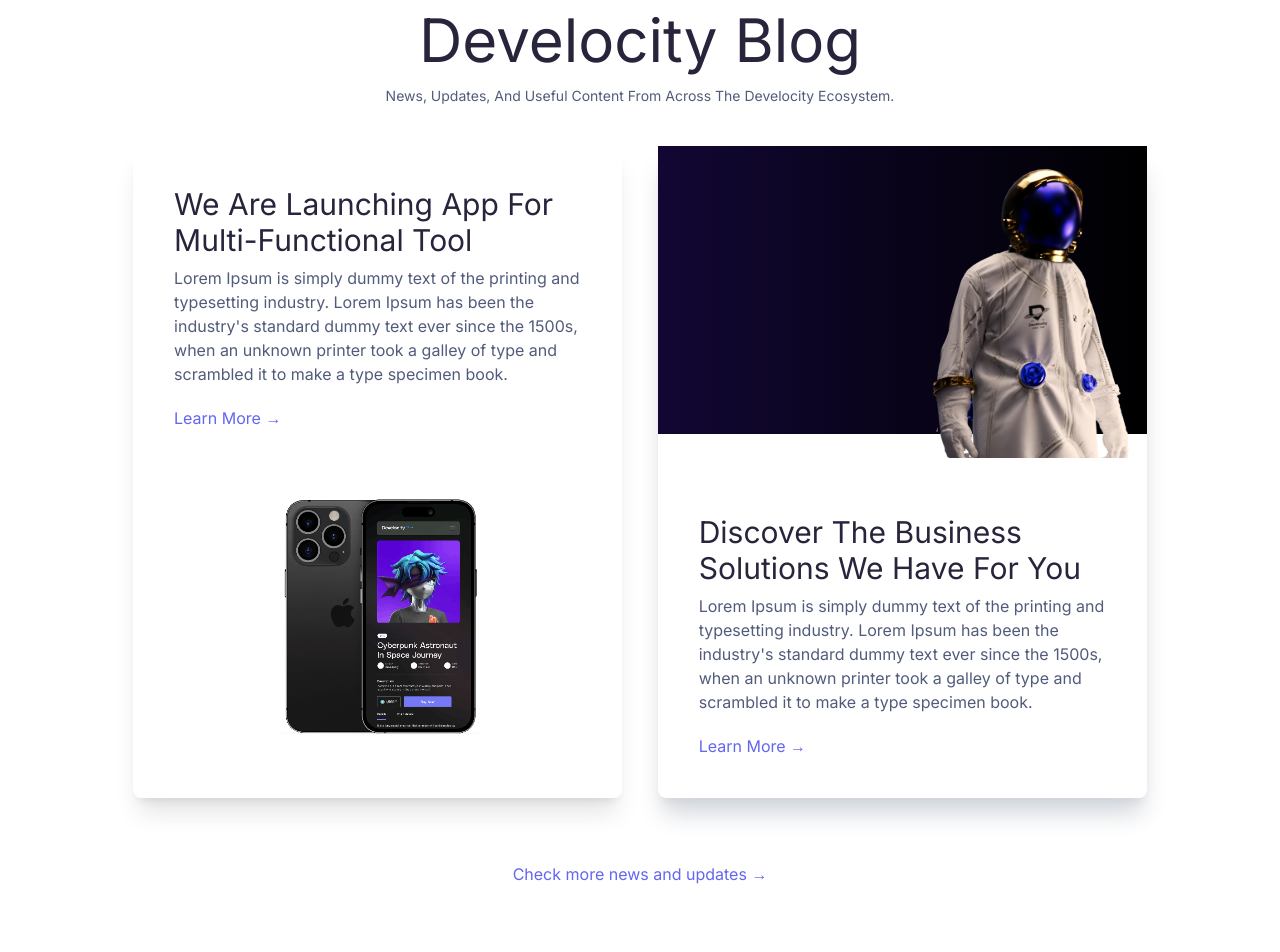
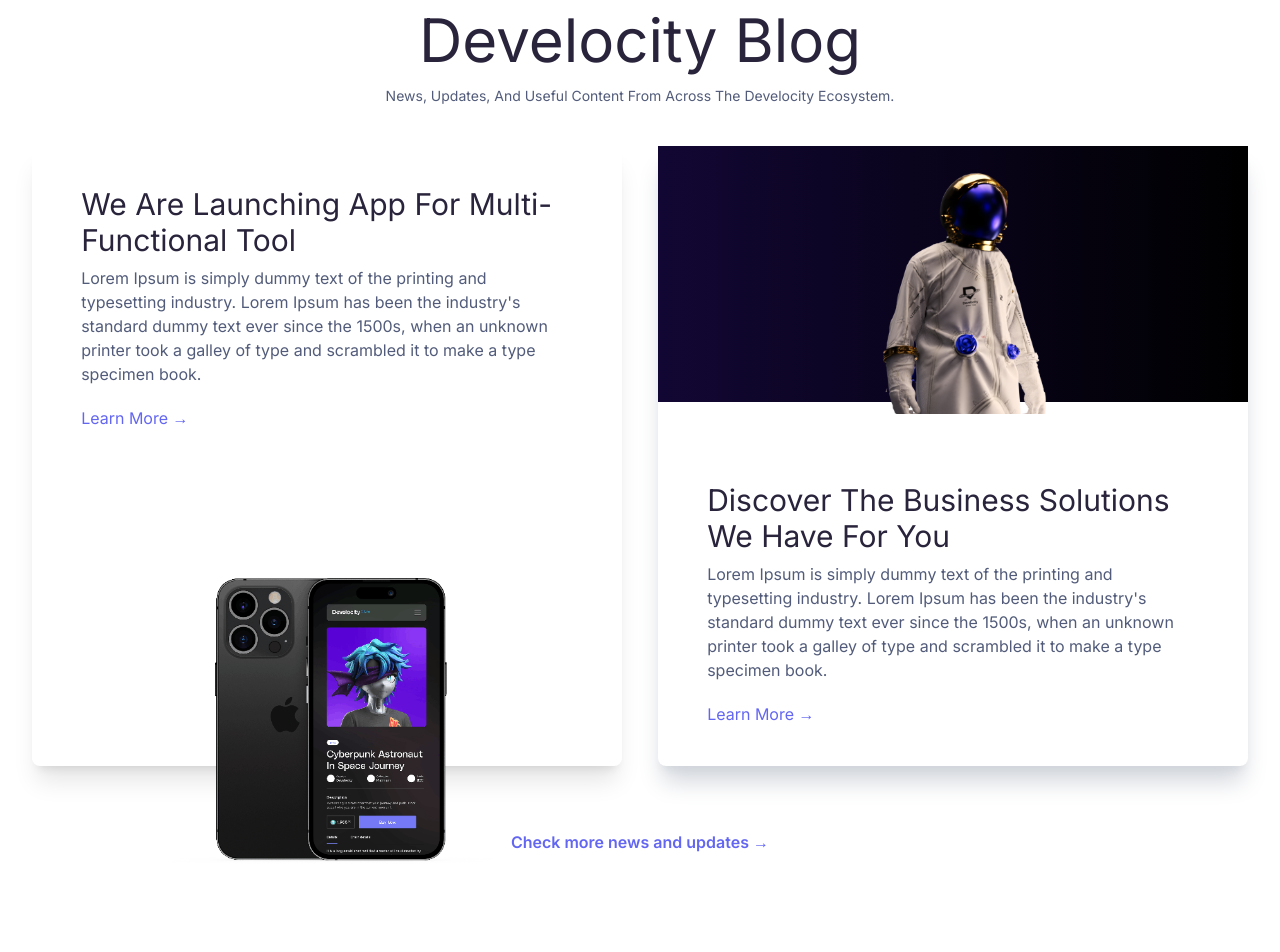
Before and after one commit to moussa32/develocity-finance, a React (Vite) app: page / in a window 1280 px wide. Shown: the part 3620-4572 px from the top of the page. Built offline with nearby package versions, Linux system fonts and the light colour scheme.

Commit message:
add blog style

```diff
--- a/src/modules/Homepage/components/Blog.jsx
+++ b/src/modules/Homepage/components/Blog.jsx
@@ -7,16 +7,14 @@ function Blog() {
   return (
     <div className="text-center my-32">
       <div className="container mx-auto">
-        <h3 className="text-6xl  text-[#29233B]">
-          Develocity Blog
-        </h3>
+        <h3 className="text-6xl  text-[#29233B]">Develocity Blog</h3>
         <p className="text-sm mt-4 capitalize text-[#525C7A]">
           News, updates, and useful content from across the Develocity
           Ecosystem.
         </p>
-        <div className="w-10/12 mt-10 container mx-auto">
+        <div className=" mt-10 container mx-auto">
           <div className=" gap-44 lg:gap-9 grid grid-cols-1 lg:grid-cols-2">
-            <div className="shadow-xl flex flex-col rounded-lg">
+            <div className="shadow-xl flex flex-col rounded-lg z-10">
               <div className="text-left w-5/6 container mx-auto mt-10 flex flex-col">
                 <p className="text-3xl capitalize text-[#29233B]">
                   We are launching App for Multi-functional Tool
@@ -32,15 +30,17 @@ function Blog() {
                   Learn More →
                 </Link>
               </div>
-              <div className="relative h-72">
-                <img className="absolute" src={phoneImage} />
+              <div className="relative flex justify-center h-72">
+                <div className="absolute top-16 z-0">
+                <img className="w-[500px] lg:w-full" src={phoneImage} />
+                </div>
               </div>
             </div>
 
             <div className="shadow-xl shadow-gray-300 flex flex-col pb-10 rounded-lg">
-              <div className="realtive flex flex-col justify-center bg-gradient-to-r from-[#120734] to-[#000000] h-72">
-                <div className="absolute">
-                  <img className="w-full" src={manImage} />
+              <div className="realtive flex justify-center bg-gradient-to-r from-[#120734] to-[#000000] h-64">
+                <div className="absolute self-center">
+                  <img className="w-10/12" src={manImage} />
                 </div>
               </div>
               <div className="text-left w-5/6 container mx-auto mt-20 flex flex-col ">
@@ -61,8 +61,8 @@ function Blog() {
             </div>
           </div>
         </div>
-        <p className="mt-16 relative z-10">
-          <Link style={{ color: "#6366F1" }} to={"terms-and-conditions"}>
+        <p className="mt-16 relative z-10 text-[#6366F1] font-semibold">
+          <Link to={"terms-and-conditions"}>
             Check more news and updates →
           </Link>
         </p>
```
Also changed, not shown: 1 other file (tests, documents, lock files or other folders).
